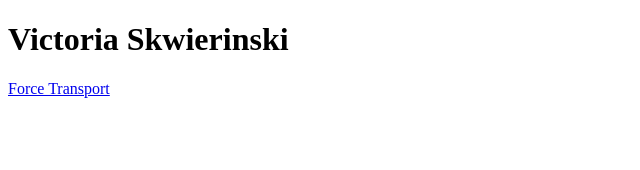
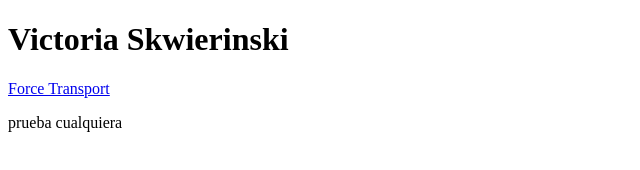
Before and after one commit to Vickyskw/Vickyskw.github.io, a plain HTML site: page index.html in a window 1280 px wide. Shown: the whole page, without its empty margins (0-640 px from the left). Drawn offline with Linux system fonts and the light colour scheme.

Commit message:
Prueba cualquiera

```diff
--- a/index.html
+++ b/index.html
@@ -9,5 +9,6 @@
 <body>
     <h1>Victoria Skwierinski</h1>
     <a href="ForceTransport.html">Force Transport</a>
+    <p>prueba cualquiera</p>
 </body>
 </html>
```
